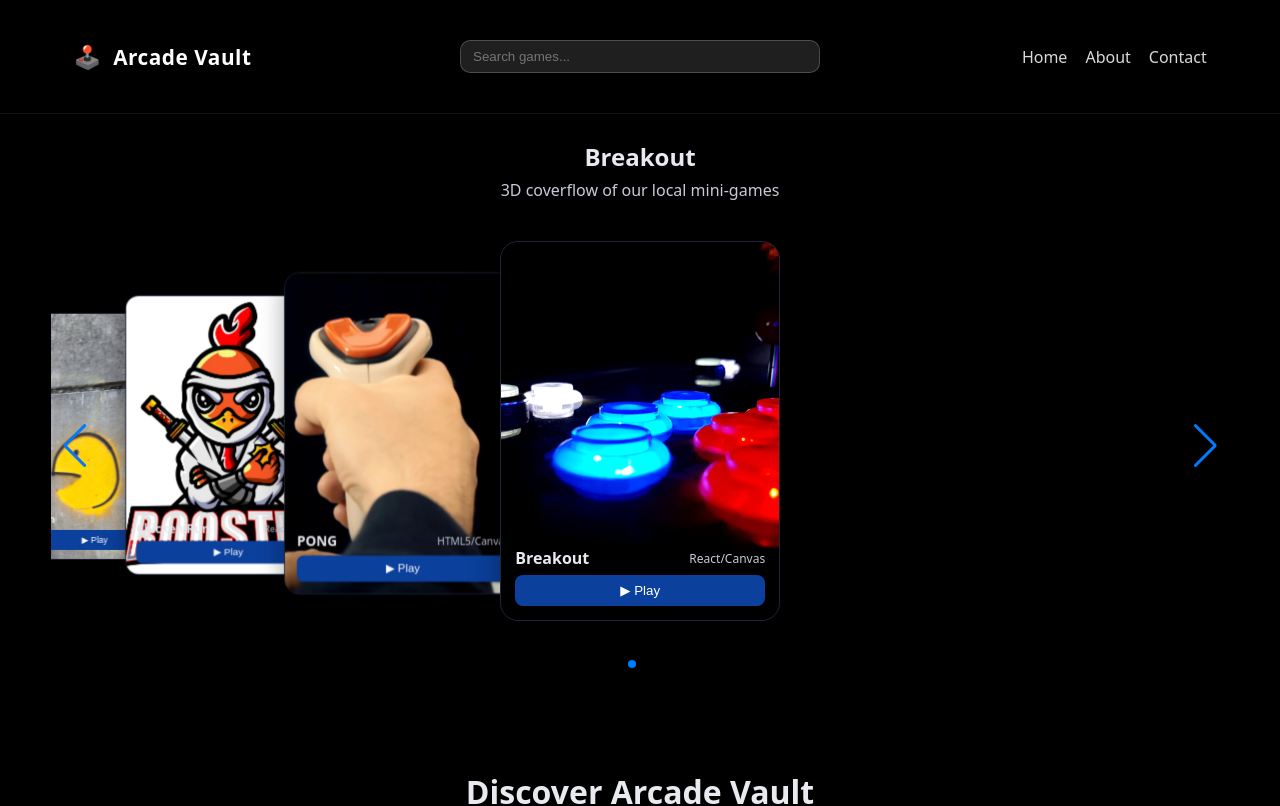
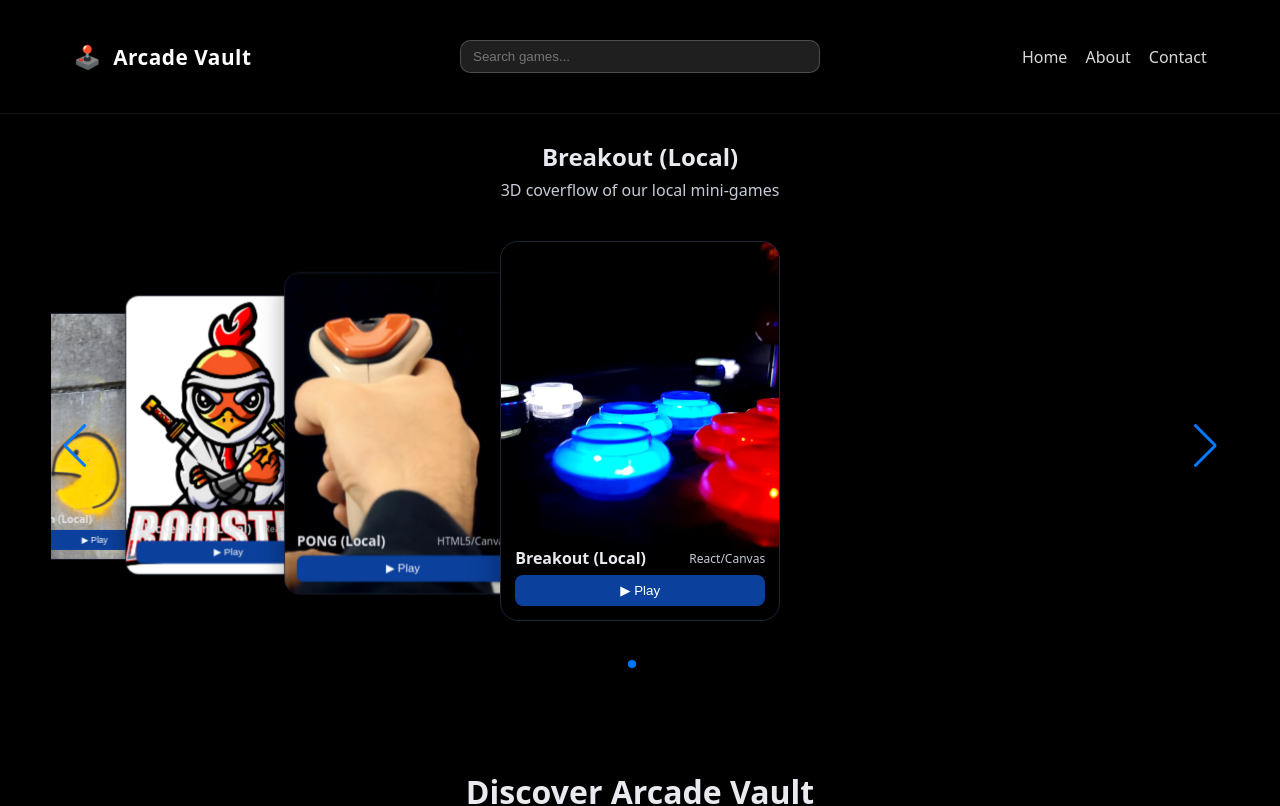
Before and after one commit to Exxotelis/retro-arcade, a React (Vite) app in the folder frontend/: page / in a window 1280 px wide. Shown: the top 806 px of the page. Built offline with nearby package versions, Linux system fonts and the light colour scheme.

Commit message:
στατικα

```diff
--- a/frontend/src/components/Games.jsx
+++ b/frontend/src/components/Games.jsx
@@ -3,7 +3,7 @@ import React, { useEffect, useMemo, useState } from "react"
 import PongModal from "./PongModal.jsx"
 import BreakoutModal from "./BreakoutModal.jsx"
 import { PacmanModal } from "./PacmanModal.jsx"
-import ChickenModal from "./ChickenModal.jsx";
+import ChickenModal from "./ChickenModal.jsx"
 
 import { Swiper, SwiperSlide } from "swiper/react"
 import { EffectCoverflow, Navigation, Pagination } from "swiper/modules"
@@ -12,13 +12,18 @@ import "swiper/css/effect-coverflow"
 import "swiper/css/navigation"
 import "swiper/css/pagination"
 
-const asset = (p) => `${import.meta.env.BASE_URL}${p.replace(/^\/+/, "")}`;
+// 🔒 Bullet-proof: κάνουμε import τις εικόνες από το public/
+// Ο Vite θα βάλει το σωστό BASE_URL (/ ή /static/spa/) στο build αυτόματα.
+import imgPong     from "/images/pong.jpg"
+import imgBreakout from "/images/breakout.jpg"
+import imgPacman   from "/images/pacman.jpg"
+import imgChicken  from "/images/chicken.jpg"
+// (προαιρετικό) placeholder αν έχεις
+// import imgFallback from "/images/placeholder.jpg"
 
 function SlideCard({ title, subtitle, img, onPlay }) {
-  // img πρέπει να είναι ΣΧΕΤΙΚΟ path: "images/pong.jpg"
-  const src = /^https?:\/\//.test(img || "")
-    ? img
-    : asset((img || "images/placeholder.jpg").replace(/^\/+/, ""));
+  // το img είναι ήδη ΤΕΛΙΚΟ URL από τον Vite (δεν το ξανατυλίγουμε)
+  const src = img
 
   return (
     <div className="slide-card">
@@ -26,7 +31,7 @@ function SlideCard({ title, subtitle, img, onPlay }) {
         src={src}
         alt={title}
         loading="lazy"
-        onError={(e) => { e.currentTarget.src = asset("images/placeholder.jpg"); }}
+        // onError={(e)=>{ e.currentTarget.src = imgFallback }} // αν έχεις placeholder
       />
       <div className="slide-meta">
         <div style={{display:'flex',justifyContent:'space-between',alignItems:'center',gap:8}}>
@@ -36,7 +41,7 @@ function SlideCard({ title, subtitle, img, onPlay }) {
         <button className="play-btn" onClick={onPlay}>▶ Play</button>
       </div>
     </div>
-  );
+  )
 }
 
 export default function Games(){
@@ -49,29 +54,27 @@ export default function Games(){
   // Page title based on selected slide
   const [activeTitle, setActiveTitle] = useState("Browse the Arcade")
 
-
-
   // Lock body scroll when any modal is open
   useEffect(()=>{
-    const anyOpen = showPong || showBreakout || showPacman || showChicken; // ✅ πρόσθεσε showChicken
-    document.body.style.overflow = anyOpen ? "hidden" : "";
+    const anyOpen = showPong || showBreakout || showPacman || showChicken
+    document.body.style.overflow = anyOpen ? "hidden" : ""
     return ()=>{ document.body.style.overflow = "" }
-    }, [showPong, showBreakout, showPacman, showChicken]);
+  }, [showPong, showBreakout, showPacman, showChicken])
 
-  // Local slides only
-    const slides = useMemo(() => [
-    { type:"local-pong",     title:"PONG ",       subtitle:"HTML5/Canvas",  img: "images/pong.jpg" },
-    { type:"local-breakout", title:"Breakout ",   subtitle:"React/Canvas",  img: "images/breakout.jpg" },
-    { type:"local-pacman",   title:"Pacman ",     subtitle:"React/Canvas",  img: "images/pacman.jpg" },
-    { type:"local-chicken",  title:"Chicken Run ",subtitle:"React/Canvas",  img: "images/chicken.jpg" },
-    ], []);
+  // Local slides only (με τελικά URLs από τα imports)
+  const slides = useMemo(() => ([
+    { type:"local-pong",     title:"PONG (Local)",        subtitle:"HTML5/Canvas",  img: imgPong },
+    { type:"local-breakout", title:"Breakout (Local)",    subtitle:"React/Canvas",  img: imgBreakout },
+    { type:"local-pacman",   title:"Pacman (Local)",      subtitle:"React/Canvas",  img: imgPacman },
+    { type:"local-chicken",  title:"Chicken Run (Local)", subtitle:"React/Canvas",  img: imgChicken },
+  ]), [])
 
   return (
     <section id="home" className="section section--tight fullbleed">
       <div className="fullbleed-pad">
         <div style={{textAlign:'center',marginBottom:10}}>
           <h2 style={{margin:'0 0 6px'}}>{activeTitle}</h2>
-          <p style={{color:'var(--muted)',margin:0}}>3D coverflow of our local mini‑games</p>
+          <p style={{color:'var(--muted)',margin:0}}>3D coverflow of our local mini-games</p>
         </div>
 
         <Swiper
@@ -105,8 +108,6 @@ export default function Games(){
               {item.type === 'local-chicken' && (
                 <SlideCard {...item} onPlay={()=>setShowChicken(true)} />
               )}
-
-
             </SwiperSlide>
           ))}
         </Swiper>
@@ -147,6 +148,8 @@ export default function Games(){
           }, 0)
         }}
       />
+
+      {/* Local Chicken modal */}
       <ChickenModal
         open={showChicken}
         onClose={()=>{
```
Also changed, not shown: 3 other files (tests, documents, lock files or other folders). Lines whose indentation alone changed are shown as unchanged.
